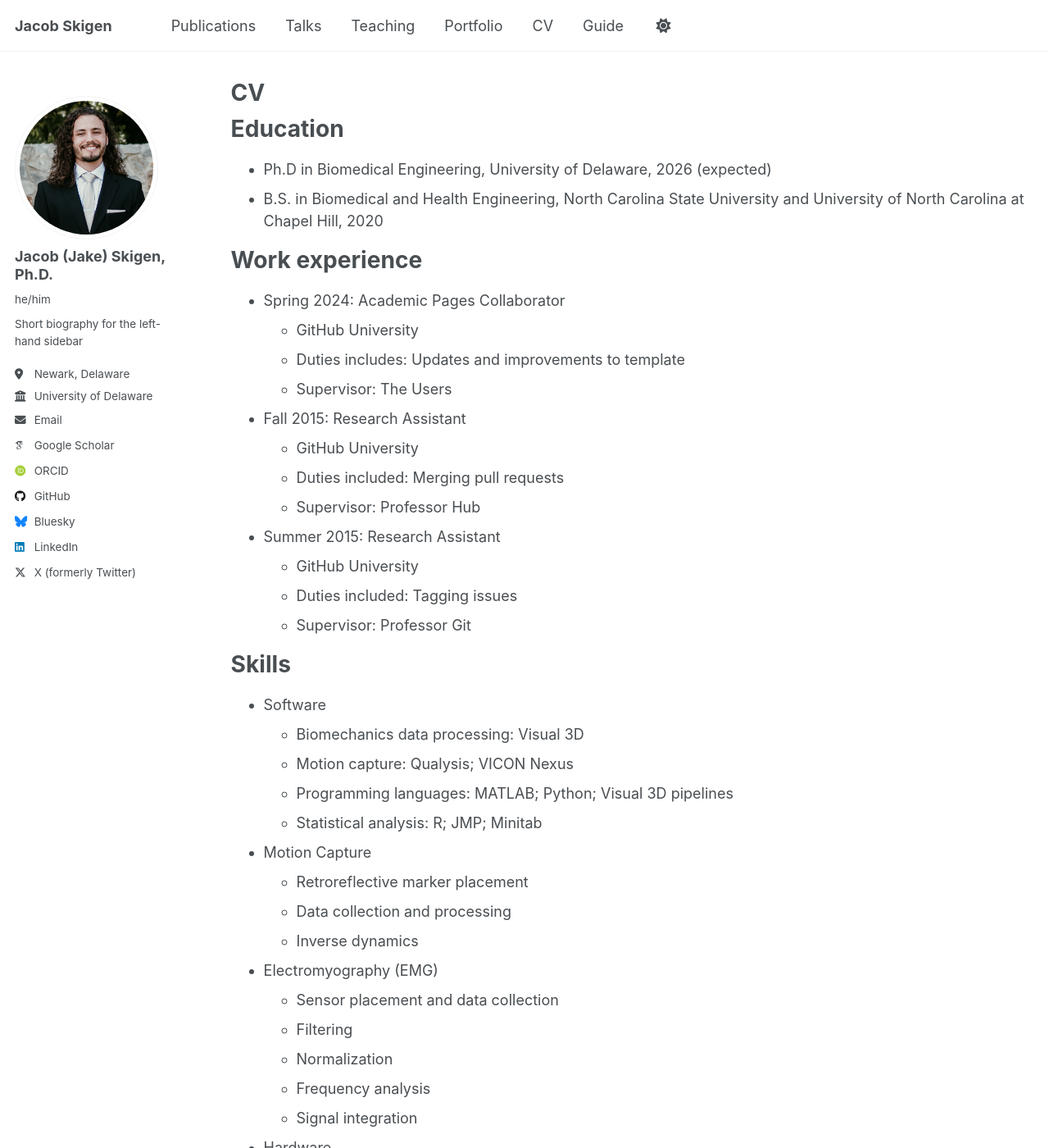
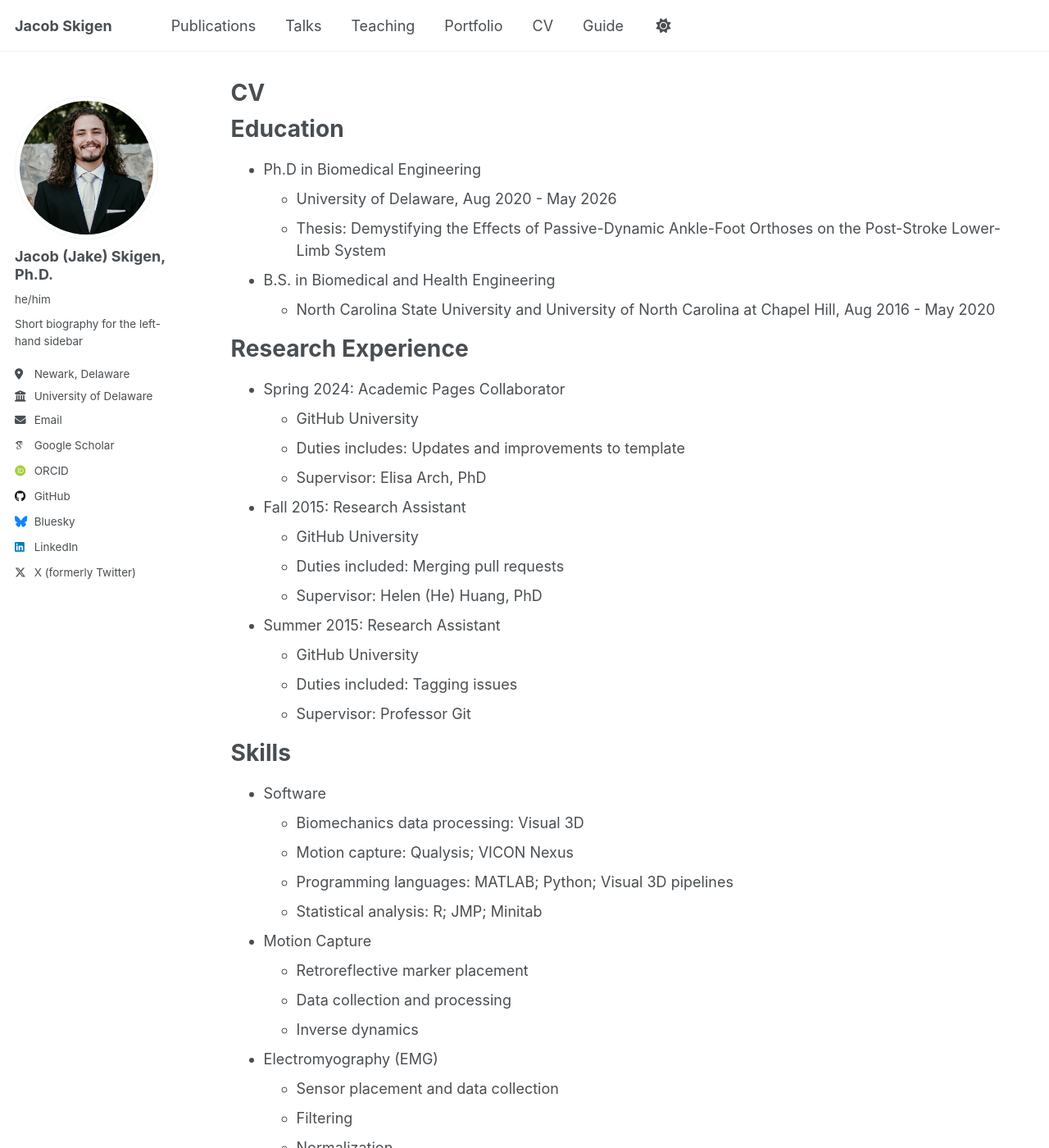
Before and after one commit to JacobSkigen/JacobSkigen.github.io, a Jekyll site: the page built from _pages/cv.md, in a window 1280 px wide and 1400 px high. Shown: the whole window at 82% size. Built offline with Jekyll 4.4.1, drawn with Linux system fonts in a browser that asks for light colours; some web fonts are replaced; a script that is not in the unit is left out; some of the changed text lies outside the part shown.

Commit message:
Update cv.md

```diff
--- a/_pages/cv.md
+++ b/_pages/cv.md
@@ -11,20 +11,23 @@ redirect_from:
 
 Education
 ======
-* Ph.D in Biomedical Engineering, University of Delaware, 2026 (expected)
-* B.S. in Biomedical and Health Engineering, North Carolina State University and University of North Carolina at Chapel Hill, 2020
+* Ph.D in Biomedical Engineering
+  * University of Delaware, Aug 2020 - May 2026
+  * Thesis: Demystifying the Effects of Passive-Dynamic Ankle-Foot Orthoses on the Post-Stroke Lower-Limb System
+* B.S. in Biomedical and Health Engineering
+  * North Carolina State University and University of North Carolina at Chapel Hill, Aug 2016 - May 2020
 
-Work experience
+Research Experience
 ======
 * Spring 2024: Academic Pages Collaborator
   * GitHub University
   * Duties includes: Updates and improvements to template
-  * Supervisor: The Users
+  * Supervisor: Elisa Arch, PhD
 
 * Fall 2015: Research Assistant
   * GitHub University
   * Duties included: Merging pull requests
-  * Supervisor: Professor Hub
+  * Supervisor: Helen (He) Huang, PhD
 
 * Summer 2015: Research Assistant
   * GitHub University
```
Also changed, not shown: other parts of _pages/cv.md (+8 -0 lines).
